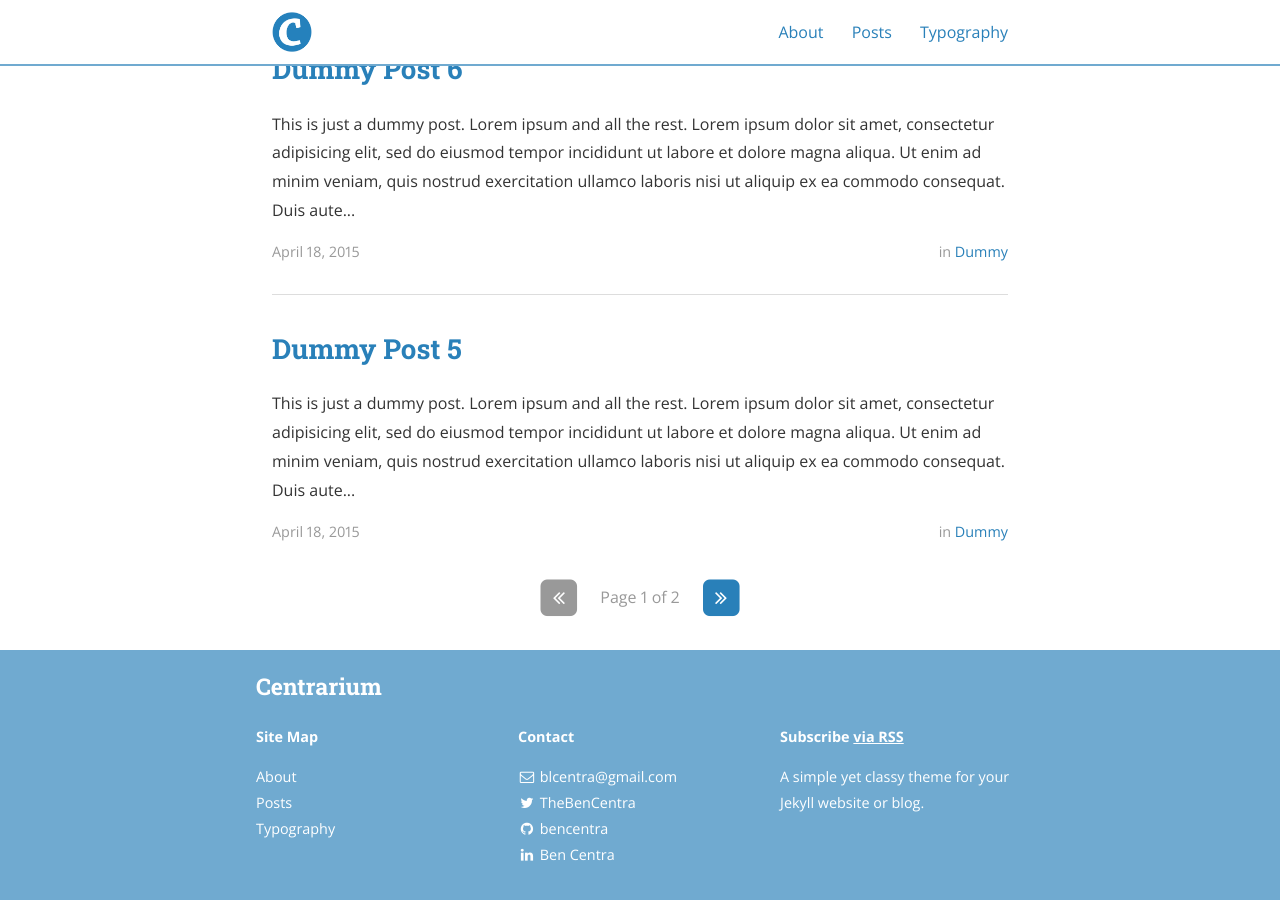
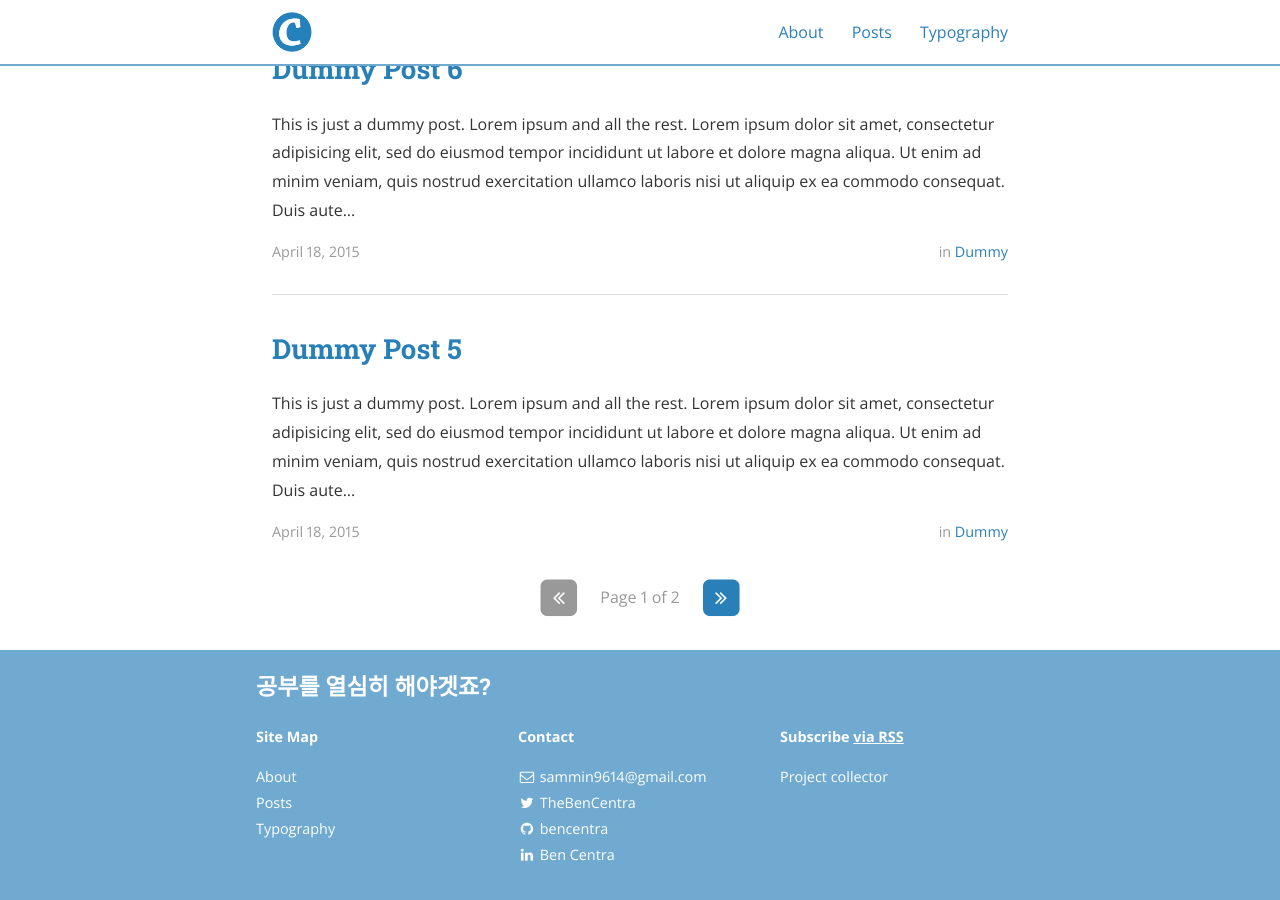
Before and after one commit to Doroco/Doroco.github.io, a Jekyll site: the page built from index.html, in a window 1280 px wide and 900 px high, scrolled down 1275 px. Built offline with Jekyll 4.4.1, drawn with Linux system fonts in a browser that asks for light colours; nearby versions of some CDN libraries; the list of posts is cut into pages by our own code; some of the changed text lies outside the part shown.

Commit message:
Theme changed

```diff
--- a/Gemfile
+++ b/Gemfile
@@ -3,3 +3,4 @@ gem 'jekyll', '<4'
 gem 'jekyll-archives'
 gem 'jekyll-sitemap'
 gem 'jekyll-paginate-v2'
+gem 'kramdown-parser-gfm'
--- a/_config.yml
+++ b/_config.yml
@@ -9,12 +9,12 @@ exclude:
   - "/vendor/"
 
 # Site settings
-title: Centrarium
-subtitle: "A simple yet classy theme for your Jekyll website or blog"
-email: blcentra@gmail.com
-name: Ben Centra
+title: 공부를 열심히 해야겟죠?
+subtitle: "1급 노예 양성소"
+email: sammin9614@gmail.com
+name: Dongruriru
 description: >
-  A simple yet classy theme for your Jekyll website or blog.
+  Project collector
 # Base URL of site (i.e. /blog). It should always start with a slash,
 # and never end with a slash. Set it to a blank value if hosting at the
 # root of your server.
```
Also changed, not shown: Gemfile.lock.
